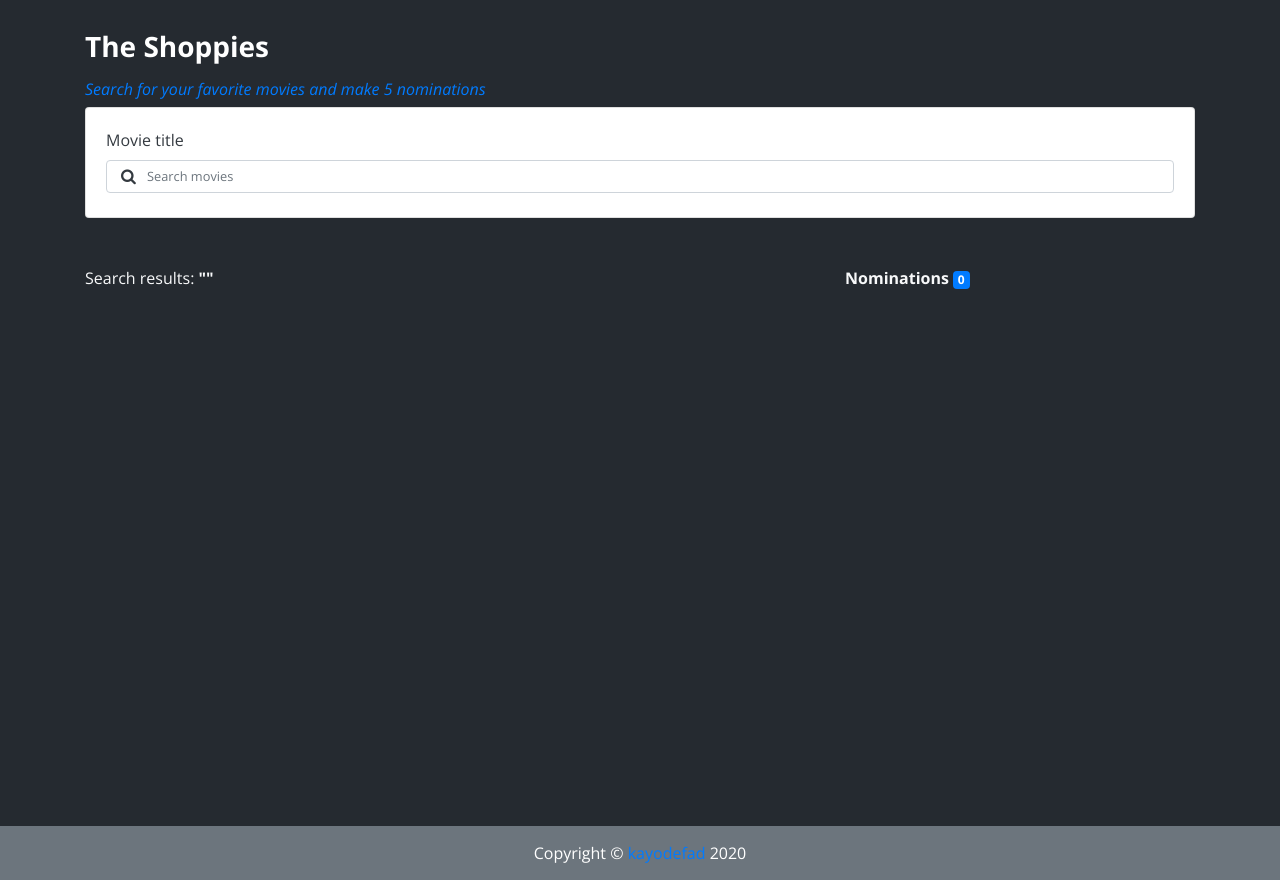
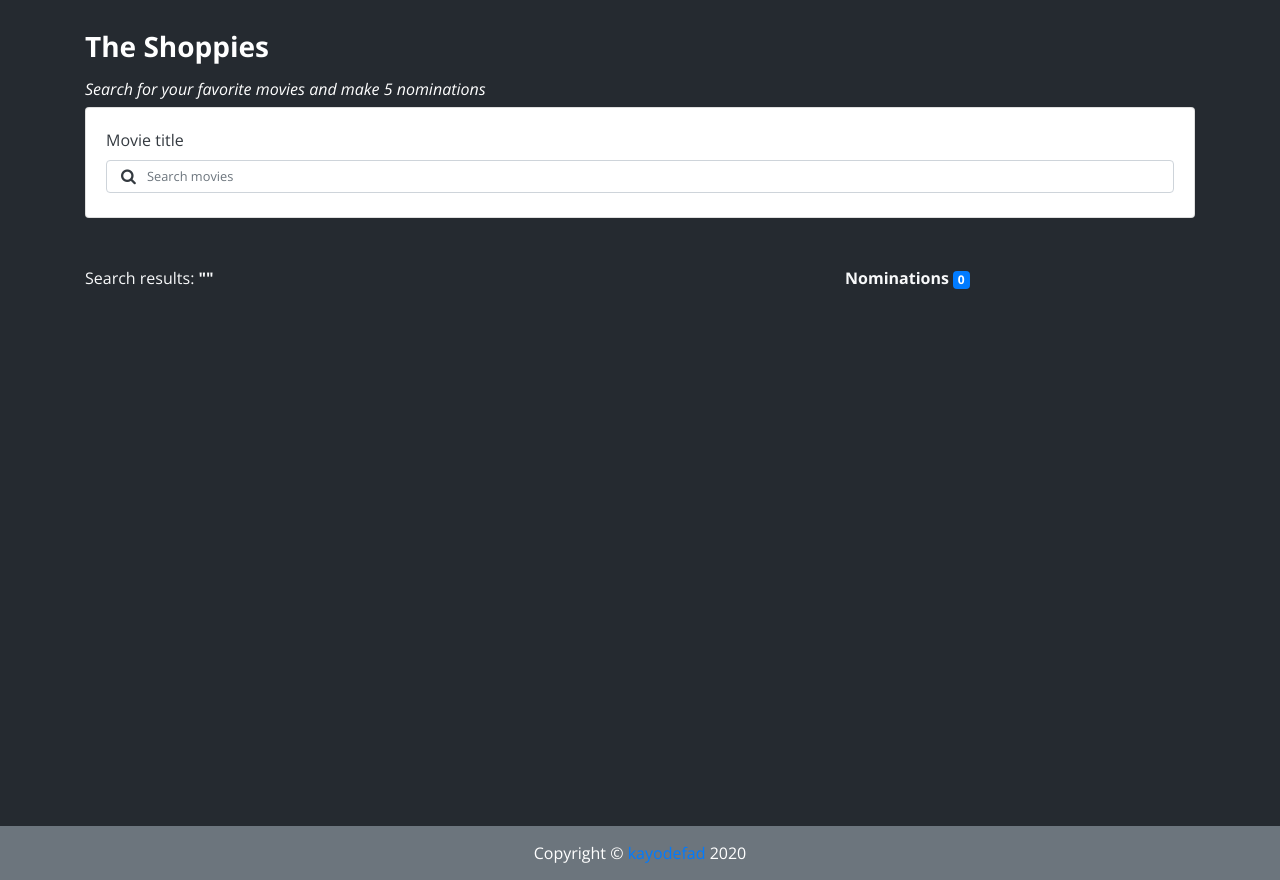
Before and after one commit to kayodefad/shopify, a React (Create React App) app: page / in a window 1280 px wide. Built offline with nearby package versions, Linux system fonts and the light colour scheme.

Commit message:
Changed font color

```diff
--- a/src/App.js
+++ b/src/App.js
@@ -10,7 +10,9 @@ function App() {
       <div className="App container">
         <ToastContainer hideProgressBar />
         <h3 className="font-weight-bold mb-3">The Shoppies</h3>
-        <h6 className="text-primary font-italic">Search for your favorite movies and make 5 nominations</h6>
+        <h6 className="font-italic">
+          Search for your favorite movies and make 5 nominations
+        </h6>
         <Shoppies />
       </div>
       <Footer />
```
Also changed, not shown: 1 other file (tests, documents, lock files or other folders).
